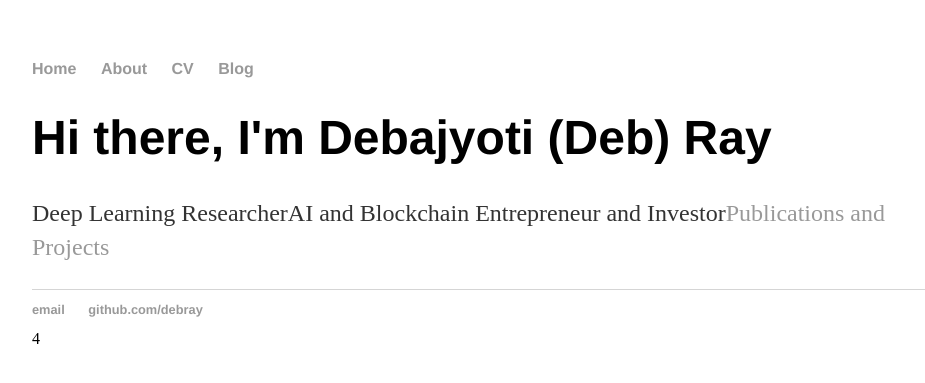
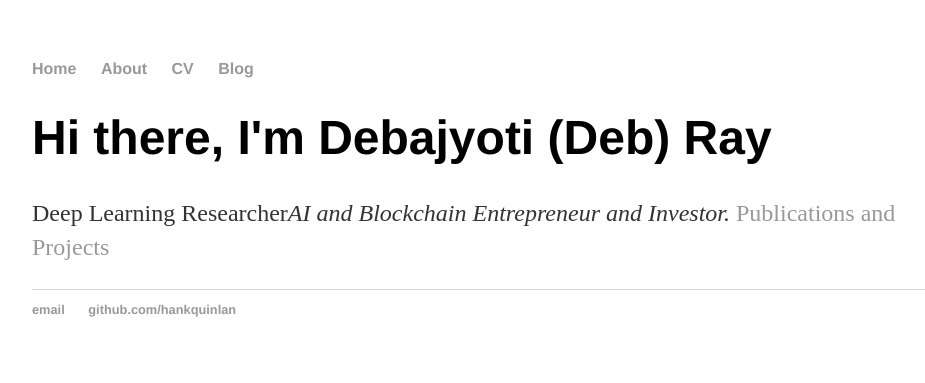
Before and after one commit to debray/debray.github.io, a Jekyll site: the page built from index.html, in a window 1280 px wide. Shown: the top 383 px of the page, without its empty margins (160-1085 px from the left). Built offline with Jekyll 4.4.1, drawn with Linux system fonts in a browser that asks for light colours.

Commit message:
Update index.html

```diff
--- a/index.html
+++ b/index.html
@@ -1,31 +1,8 @@
-<!DOCTYPE html>
-<html>
-	<head>
-		<title>Debajyoti (Deb) Ray</title>
-		<!-- link to main stylesheet -->
-		<link rel="stylesheet" type="text/css" href="/css/main.css">
-	</head>
-	<body>
-		<nav>
-    		<ul>
-        		<li><a href="/">Home</a></li>
-	        	<li><a href="/about">About</a></li>
-        		<li><a href="/cv">CV</a></li>
-        		<li><a href="/blog">Blog</a></li>
-    		</ul>
-		</nav>
-		<div class="container">
-    		<div class="blurb">
-        		<h1>Hi there, I'm Debajyoti (Deb) Ray</h1>
-				<p>Deep Learning Researcher</em>AI and Blockchain Entrepreneur and Investor<a href="/about">Publications and Projects</a></p>
-    		</div><!-- /.blurb -->
-		</div><!-- /.container -->
-		<footer>
-    		<ul>
-        		<li><a href="mailto:debray@gmail.com">email</a></li>
-        		<li><a href="https://github.com/debray">github.com/debray</a></li>
-			</ul>
-		</footer>
-	</body>
-</html>
-4
+---
+layout: default
+title: Hank Quinlan, Horrible Cop
+---
+<div class="blurb">
+	<h1>Hi there, I'm Debajyoti (Deb) Ray</h1>
+	<p>Deep Learning Researcher<em>AI and Blockchain Entrepreneur and Investor.</em> <a href="/about">Publications and Projects</a></p>
+</div><!-- /.blurb -->
```
